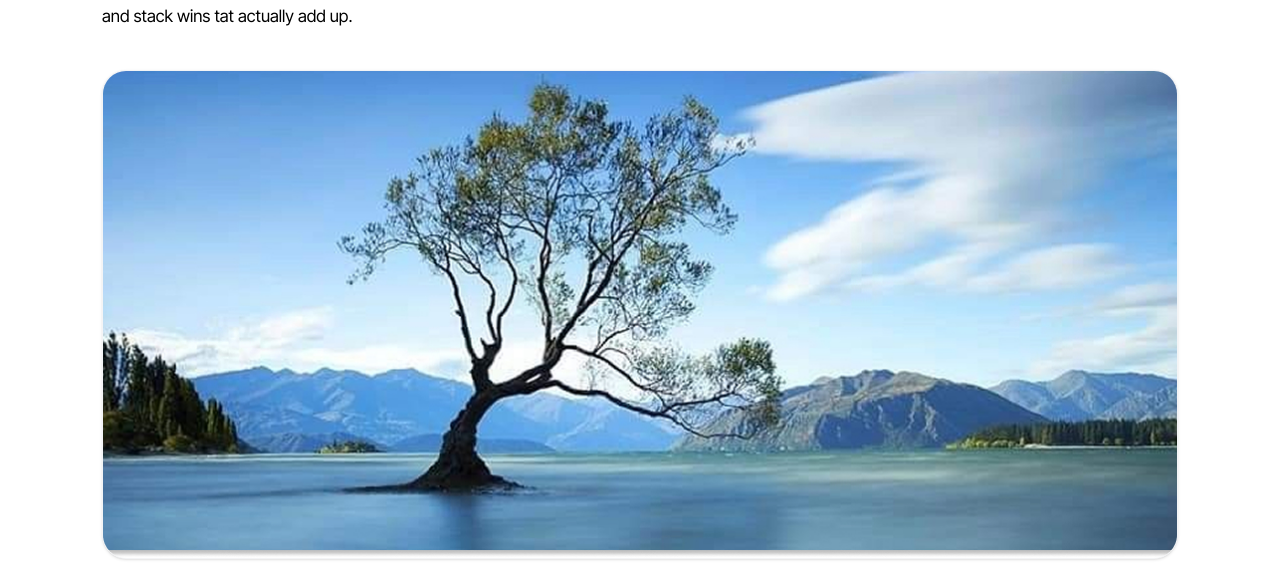
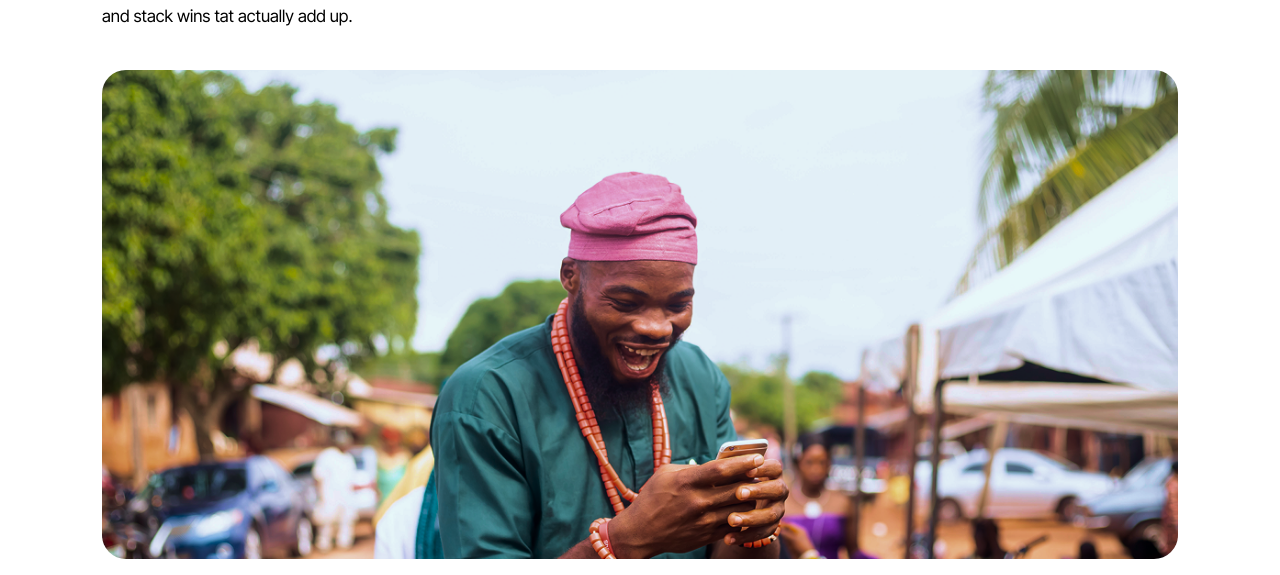
Before and after one commit to Malokunlabs/arena_talent, a Next.js app: page /about in a window 1280 px wide. Shown: the part 225-800 px from the top of the page. Built offline with nearby package versions, Linux system fonts and the light colour scheme; no server answers.

Commit message:
feat: update about page hero image with new asset

```diff
--- a/app/about/page.tsx
+++ b/app/about/page.tsx
@@ -85,9 +85,9 @@ export default function AboutPage() {
             </div>
 
             {/* Hero Image Container */}
-            <div className="w-full aspect-[16/9] sm:aspect-[2.2/1] max-h-[500px] relative rounded-[24px] overflow-hidden shadow-sm border border-gray-100 bg-gray-50 mt-6 sm:mt-10">
+            <div className="w-full aspect-[16/9] sm:aspect-[2.2/1] max-h-[500px] relative rounded-[24px] overflow-hidden mt-6 sm:mt-10">
               <Image
-                src="/images/about-us/about-us-image-large.jpg"
+                src="/images/about-us/about-arena.png"
                 alt="Arena - A home for people who show up"
                 fill
                 className="object-cover"
```
Also changed, not shown: public/images/about-us/about-arena.png (added).
